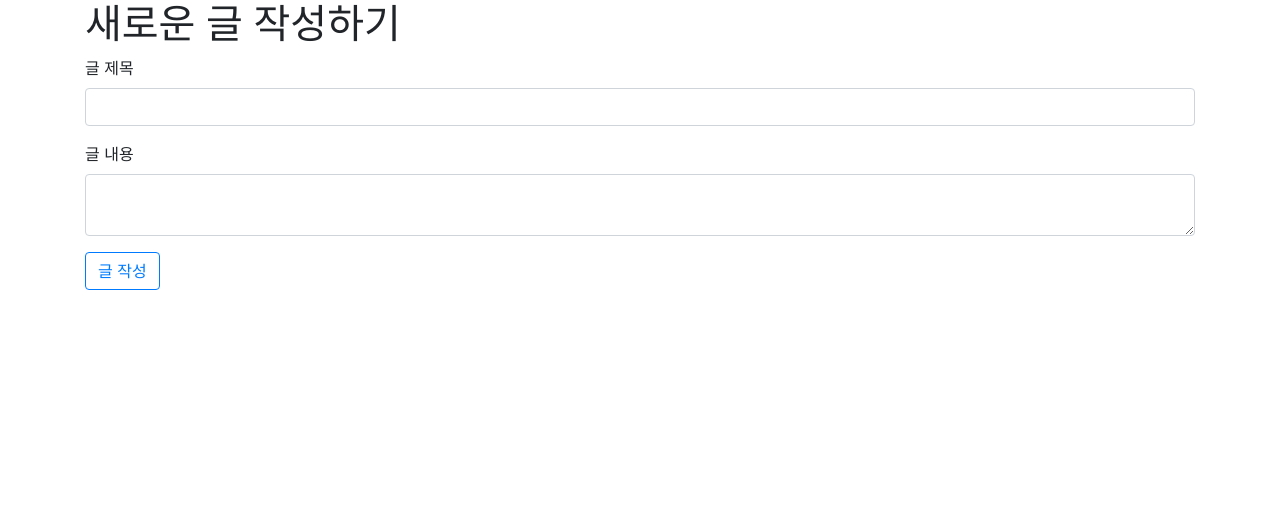
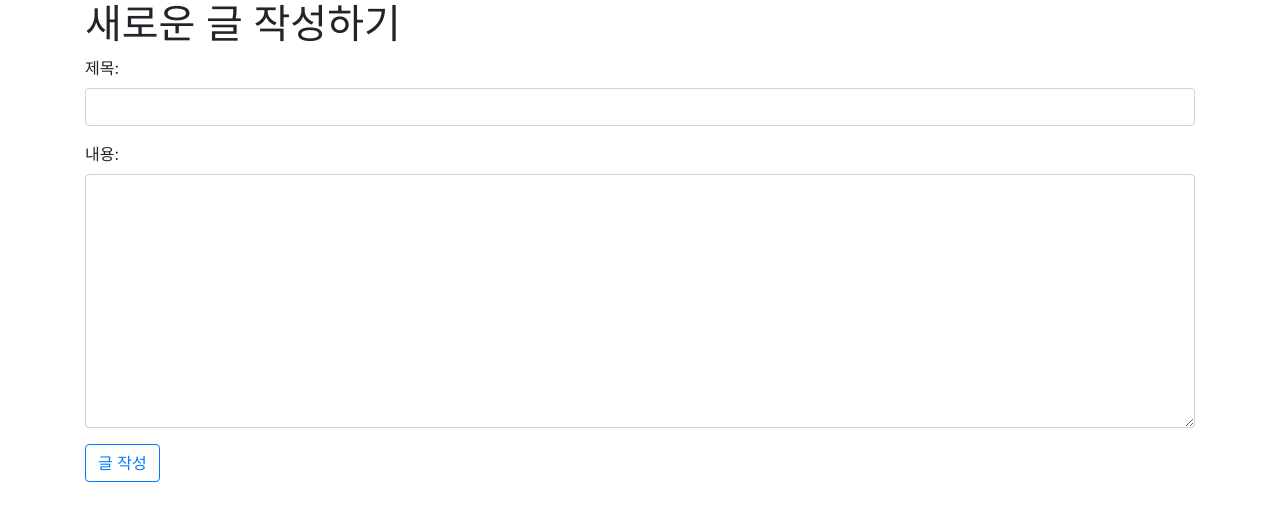
Before and after one commit to INT31302/destroy-django, a Django app: page /posts/new/ in a window 1280 px wide. Shown: the part 56-577 px from the top of the page. Run offline with Django 3.2, Linux system fonts and the light colour scheme; some libraries are stand-ins or nearby versions.

Commit message:
CRUD 게시판 만들기 2)

```diff
--- /dev/null
+++ b/web_proj/posts/forms.py
@@ -0,0 +1,20 @@
+from django import forms
+from .models import Post
+
+
+class PostForm(forms.ModelForm):
+    class Meta:
+        model = Post
+        fields = ['title', 'content']
+        labels = {
+            'title': '제목',
+            'content': '내용'
+        }
+        widgets = {
+            'title': forms.TextInput(attrs={
+                'class': 'form-control'
+            }),
+            'content': forms.Textarea(attrs={
+                'class': 'form-control'
+            })
+        }
--- a/web_proj/posts/templates/posts/new.html
+++ b/web_proj/posts/templates/posts/new.html
@@ -6,14 +6,7 @@
     </h1>
 <form action="{% url 'posts:create' %}" method="POST">
 {% csrf_token %}
-  <div class="form-group">
-    <label>글 제목</label>
-    <input type="text" class="form-control" name="title">
-  </div>
-  <div class="form-group">
-    <label>글 내용</label>
-    <textarea class="form-control" name="content"></textarea>
-  </div>
+ {{form.as_p}}
   <input type="submit" value="글 작성" class="btn btn-outline-primary" >
 </form>
 </div>
--- a/web_proj/posts/views.py
+++ b/web_proj/posts/views.py
@@ -1,5 +1,7 @@
 from django.shortcuts import render, redirect
 from .models import Post
+from .forms import PostForm
+import pdb
 
 
 def main(request):
@@ -7,13 +9,15 @@ def main(request):
 
 
 def new(request):
-    return render(request, 'posts/new.html')
+    context = {
+        'form': PostForm()
+    }
+    return render(request, 'posts/new.html',  context)
 
 
 def create(request):
     if request.method == "POST":
-        title = request.POST.get('title')
-        content = request.POST.get('content')
-        # Post(title=title, content=content).save()
-        Post.objects.create(title=title, content=content)
+        form = PostForm(request.POST)
+        if form.is_valid():
+            form.save()
         return redirect('main')
```
Also changed, not shown: web_proj/db.sqlite3.
